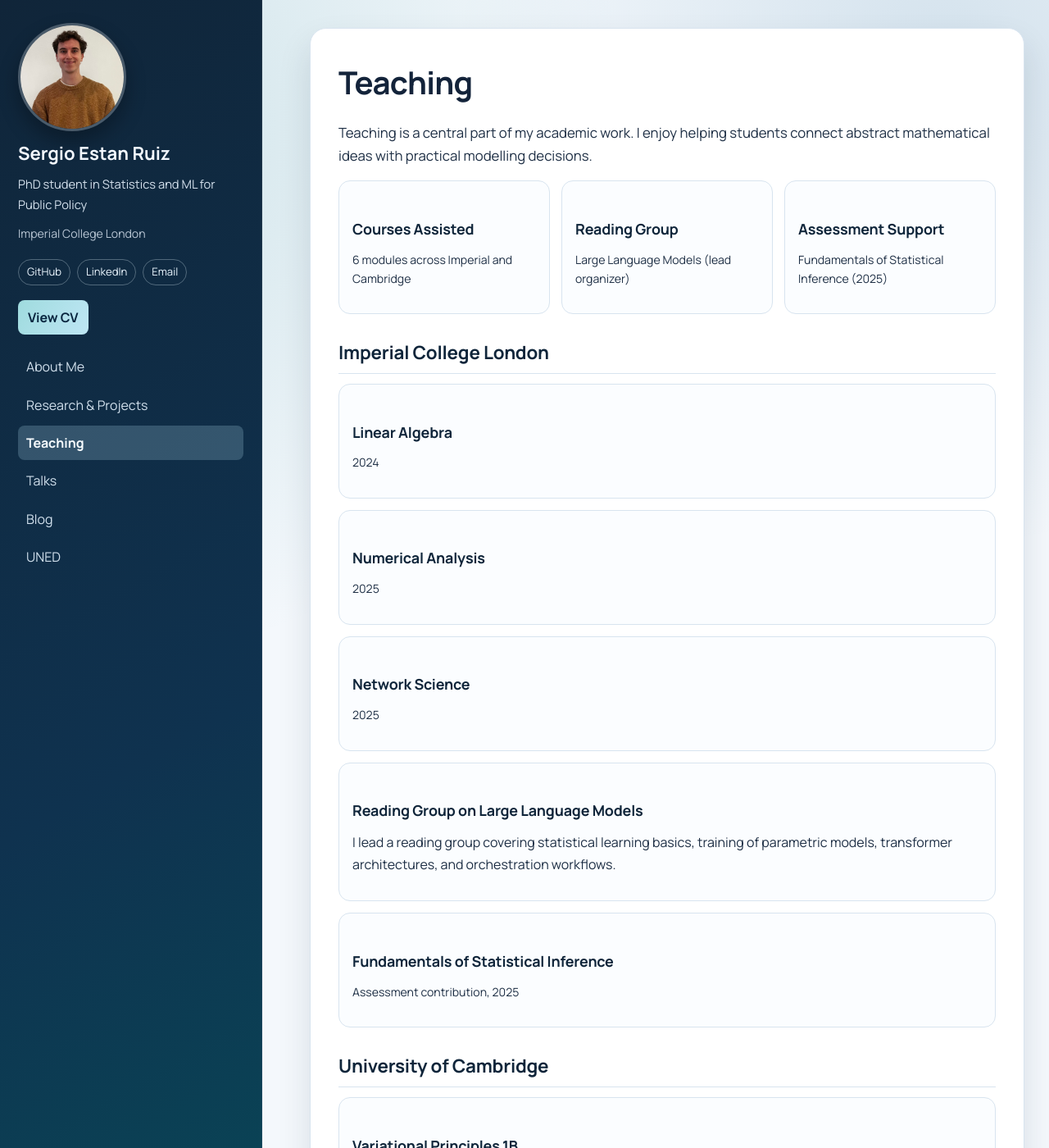
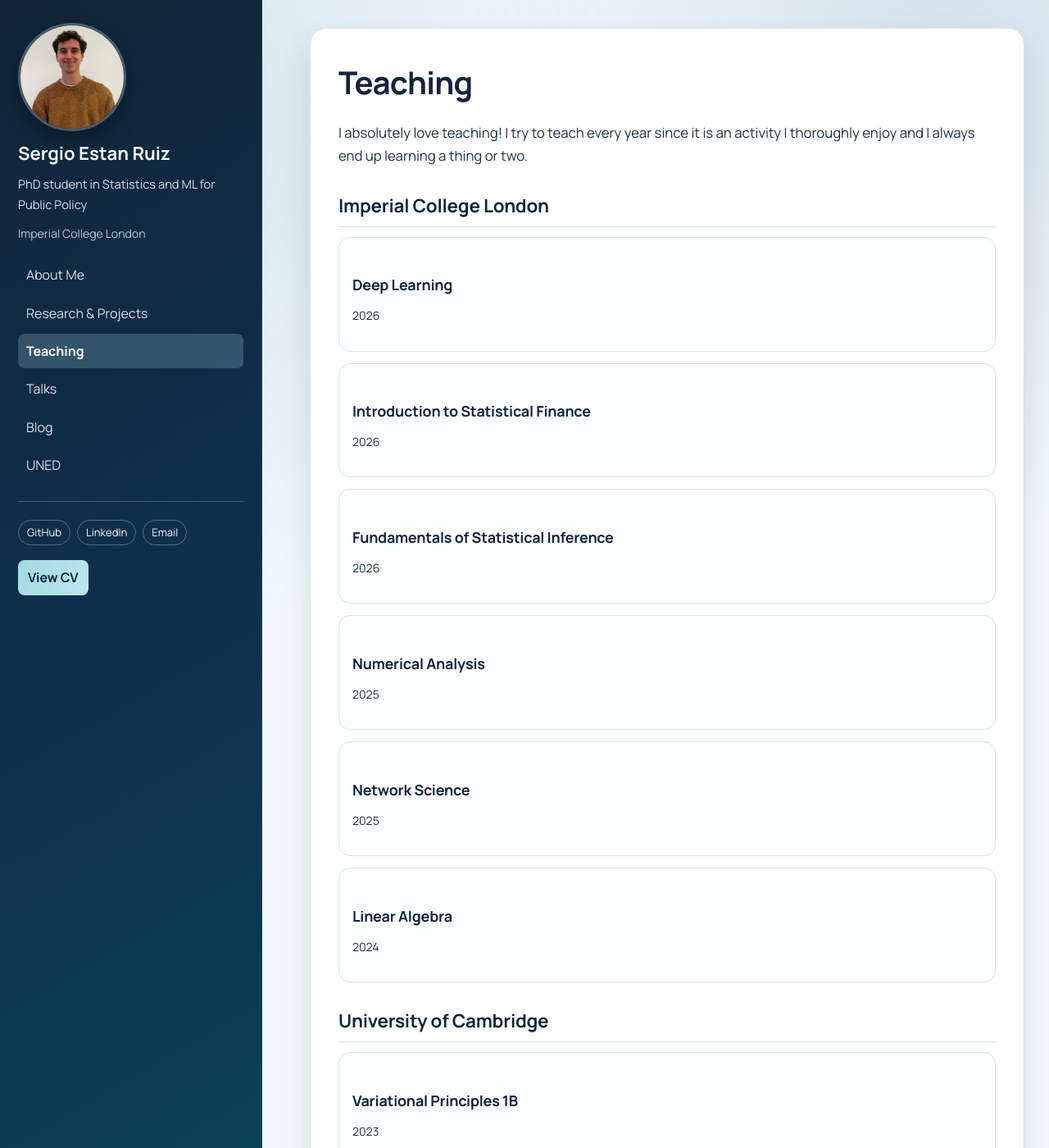
Before and after one commit to SergioEstanRuiz/SergioEstanRuiz.github.io, a Jekyll site: the page built from teaching.md, in a window 1280 px wide and 1400 px high. Shown: the whole window at 82% size. Built offline with Jekyll 4.4.1, drawn with Linux system fonts in a browser that asks for light colours.

```diff
--- a/_layouts/default.html
+++ b/_layouts/default.html
@@ -24,16 +24,6 @@
           <p class="sidebar-role">{{ site.description }}</p>
           <p class="sidebar-location">Imperial College London</p>
 
-          <div class="sidebar-links">
-            <a href="https://github.com/{{ site.github_username }}" target="_blank" rel="noopener">GitHub</a>
-            <a href="{{ site.linkedin_url }}" target="_blank" rel="noopener">LinkedIn</a>
-            <a href="mailto:{{ site.author.email }}">Email</a>
-          </div>
-
-          <a class="cv-button" href="{{ '/assets/CV__Sergio_Estan_Ruiz.pdf' | relative_url }}" target="_blank" rel="noopener">
-            View CV
-          </a>
-
           <nav class="sidebar-nav" aria-label="Main navigation">
             {% assign nav_pages = site.header_pages | default: empty %}
             {% for path in nav_pages %}
@@ -48,6 +38,18 @@
               {% endif %}
             {% endfor %}
           </nav>
+
+          <hr class="sidebar-divider" />
+
+          <div class="sidebar-links">
+            <a href="https://github.com/{{ site.github_username }}" target="_blank" rel="noopener">GitHub</a>
+            <a href="{{ site.linkedin_url }}" target="_blank" rel="noopener">LinkedIn</a>
+            <a href="mailto:{{ site.author.email }}">Email</a>
+          </div>
+
+          <a class="cv-button" href="{{ '/assets/CV__Sergio_Estan_Ruiz.pdf' | relative_url }}" target="_blank" rel="noopener">
+            View CV
+          </a>
         </div>
       </aside>
 
--- a/assets/css/site.css
+++ b/assets/css/site.css
@@ -49,18 +49,20 @@ a {
   position: fixed;
   inset: 0 auto 0 0;
   width: var(--sidebar-width);
+  height: 100vh;
   padding: 28px 22px;
   background:
     linear-gradient(150deg, #102539, #0f324f 65%, #0a4255);
   color: #f3f8ff;
   border-right: 1px solid rgba(255, 255, 255, 0.08);
-  overflow-y: auto;
+  overflow: hidden;
 }
 
 .sidebar-inner {
   display: flex;
   flex-direction: column;
   gap: 12px;
+  height: 100%;
 }
 
 .sidebar-avatar {
@@ -129,6 +131,13 @@ a {
   display: flex;
   flex-direction: column;
   gap: 4px;
+}
+
+.sidebar-divider {
+  width: 100%;
+  border: 0;
+  border-top: 1px solid rgba(232, 248, 255, 0.2);
+  margin: 10px 0 2px;
 }
 
 .nav-link {
@@ -445,9 +454,11 @@ a {
   .sidebar {
     position: relative;
     width: auto;
+    height: auto;
     inset: auto;
     border-right: 0;
     border-bottom: 1px solid rgba(255, 255, 255, 0.12);
+    overflow: visible;
   }
 
   .main-content {
--- a/teaching.md
+++ b/teaching.md
@@ -5,31 +5,24 @@ permalink: /teaching/
 ---
 
 <p class="lede">
-  Teaching is a central part of my academic work. I enjoy helping students connect
-  abstract mathematical ideas with practical modelling decisions.
+  I absolutely love teaching! I try to teach every year since it is an activity I thoroughly enjoy and I always end up learning a thing or two.
 </p>
 
-<div class="section-grid columns-3">
-  <article class="feature-card">
-    <h3 class="card-title">Courses Assisted</h3>
-    <p class="card-meta">6 modules across Imperial and Cambridge</p>
-  </article>
-  <article class="feature-card">
-    <h3 class="card-title">Reading Group</h3>
-    <p class="card-meta">Large Language Models (lead organizer)</p>
-  </article>
-  <article class="feature-card">
-    <h3 class="card-title">Assessment Support</h3>
-    <p class="card-meta">Fundamentals of Statistical Inference (2025)</p>
-  </article>
-</div>
 
 ## Imperial College London
 
 <div class="stack-list">
+    <article class="teaching-card">
+    <h3 class="card-title">Deep Learning</h3>
+    <p class="card-meta">2026</p>
+  </article>
   <article class="teaching-card">
-    <h3 class="card-title">Linear Algebra</h3>
-    <p class="card-meta">2024</p>
+    <h3 class="card-title">Introduction to Statistical Finance</h3>
+    <p class="card-meta">2026</p>
+  </article>
+    <article class="teaching-card">
+    <h3 class="card-title">Fundamentals of Statistical Inference</h3>
+    <p class="card-meta">2026</p>
   </article>
   <article class="teaching-card">
     <h3 class="card-title">Numerical Analysis</h3>
@@ -40,15 +33,8 @@ permalink: /teaching/
     <p class="card-meta">2025</p>
   </article>
   <article class="teaching-card">
-    <h3 class="card-title">Reading Group on Large Language Models</h3>
-    <p>
-      I lead a reading group covering statistical learning basics, training of
-      parametric models, transformer architectures, and orchestration workflows.
-    </p>
-  </article>
-  <article class="teaching-card">
-    <h3 class="card-title">Fundamentals of Statistical Inference</h3>
-    <p class="card-meta">Assessment contribution, 2025</p>
+    <h3 class="card-title">Linear Algebra</h3>
+    <p class="card-meta">2024</p>
   </article>
 </div>
 
```
Also changed, not shown: index.md (+4 -9 lines), projects.md (+0 -9 lines).
